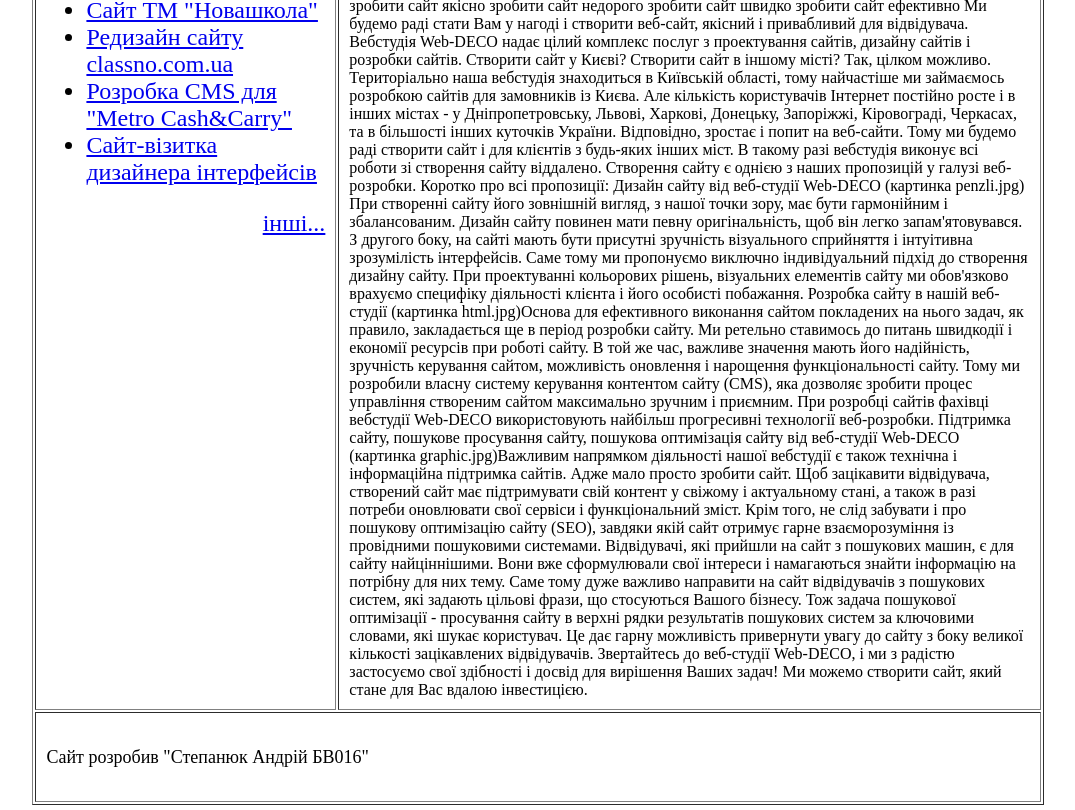
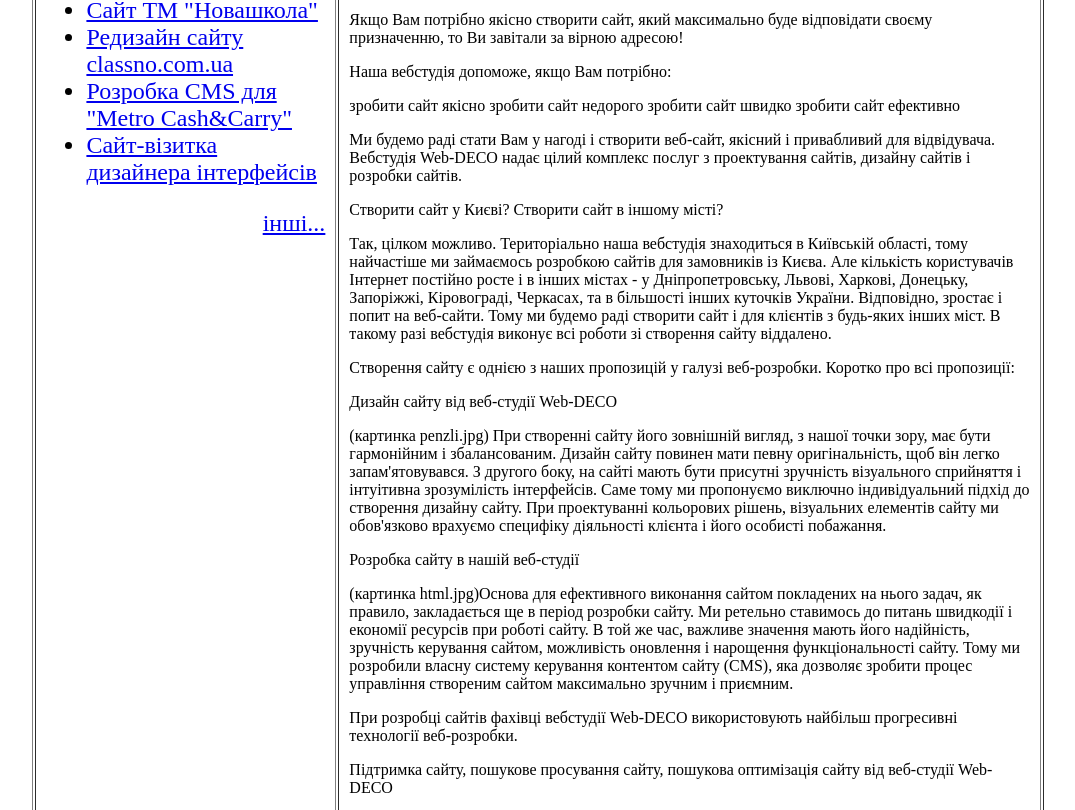
Before and after one commit to Bartumeys1/Bartumeys1.Github.io, a plain HTML site: page Index.html in a window 1280 px wide. Shown: the part 348-1158 px from the top of the page, without its empty margins (102-1177 px from the left). Drawn offline with Linux system fonts and the light colour scheme.

Commit message:
13 - formating text

```diff
--- a/Index.html
+++ b/Index.html
@@ -40,41 +40,28 @@
 				</font>
 			</td>
 			<td  width="70%">
-Зробити сайт з нами легко
-   Створення власного сайту - це не тільки прерогатива великого бізнесу. Інтернет відкриває широкі можливості в першу чергу для малого бізнесу, для приватної підприємницької ініціативи. Адже, при започаткуванні власної справи розробка сайту потребує зовсім невеликих інвестицій, у порівнянні з іншими видами витрат. Створити сайт, в більшості випадків - це значно дешевше, наприклад, ніж оренда офісу, чи витрати на зарплату працівників.
-
-Якщо Вам потрібно якісно створити сайт, який максимально буде відповідати своєму призначенню, то Ви завітали за вірною адресою!
-
-Наша вебстудія допоможе, якщо Вам потрібно:
-
+<p>Зробити сайт з нами легко</p>
+<p> Створення власного сайту - це не тільки прерогатива великого бізнесу. Інтернет відкриває широкі можливості в першу чергу для малого бізнесу, для приватної підприємницької ініціативи. Адже, при започаткуванні власної справи розробка сайту потребує зовсім невеликих інвестицій, у порівнянні з іншими видами витрат. Створити сайт, в більшості випадків - це значно дешевше, наприклад, ніж оренда офісу, чи витрати на зарплату працівників.</p>
+<p> Якщо Вам потрібно якісно створити сайт, який максимально буде відповідати своєму призначенню, то Ви завітали за вірною адресою!</p>
+<p>Наша вебстудія допоможе, якщо Вам потрібно:</p>
+<p>
     зробити сайт якісно
     зробити сайт недорого
     зробити сайт швидко
     зробити сайт ефективно
-
-Ми будемо раді стати Вам у нагоді і створити веб-сайт, якісний і привабливий для відвідувача. Вебстудія Web-DECO надає цілий комплекс послуг з проектування сайтів, дизайну сайтів і розробки сайтів.
-
-Створити сайт у Києві? Створити сайт в іншому місті?
-
-Так, цілком можливо. Територіально наша вебстудія знаходиться в Київській області, тому найчастіше ми займаємось розробкою сайтів для замовників із Києва. Але кількість користувачів Інтернет постійно росте і в інших містах - у Дніпропетровську, Львові, Харкові, Донецьку, Запоріжжі, Кіровограді, Черкасах, та в більшості інших куточків України. Відповідно, зростає і попит на веб-сайти. Тому ми будемо раді створити сайт і для клієнтів з будь-яких інших міст. В такому разі вебстудія виконує всі роботи зі створення сайту віддалено.
-
-Створення сайту є однією з наших пропозицій у галузі веб-розробки. Коротко про всі пропозиції:
-
-Дизайн сайту від веб-студії Web-DECO
-
-(картинка penzli.jpg) При створенні сайту його зовнішній вигляд, з нашої точки зору, має бути гармонійним і збалансованим. Дизайн сайту повинен мати певну оригінальність, щоб він легко запам'ятовувався. З другого боку, на сайті мають бути присутні зручність візуального сприйняття і інтуітивна зрозумілість інтерфейсів. Саме тому ми пропонуємо виключно індивідуальний підхід до створення дизайну сайту. При проектуванні кольорових рішень, візуальних елементів сайту ми обов'язково врахуємо специфіку діяльності клієнта і його особисті побажання.
-
-Розробка сайту в нашій веб-студії
-
-(картинка html.jpg)Основа для ефективного виконання сайтом покладених на нього задач, як правило, закладається ще в період розробки сайту. Ми ретельно ставимось до питань швидкодії і економії ресурсів при роботі сайту. В той же час, важливе значення мають його надійність, зручність керування сайтом, можливість оновлення і нарощення функціональності сайту. Тому ми розробили власну систему керування контентом сайту (CMS), яка дозволяє зробити процес управління створеним сайтом максимально зручним і приємним.
-
-При розробці cайтів фахівці вебстудії Web-DECO використовують найбільш прогресивні технології веб-розробки.
-
-Підтримка сайту, пошукове просування сайту, пошукова оптимізація сайту від веб-студії Web-DECO
-
-(картинка graphic.jpg)Важливим напрямком діяльності нашої вебстудії є також технічна і інформаційна підтримка сайтів. Адже мало просто зробити сайт. Щоб зацікавити відвідувача, створений сайт має підтримувати свій контент у свіжому і актуальному стані, а також в разі потреби оновлювати свої сервіси і функціональний зміст. Крім того, не слід забувати і про пошукову оптимізацію сайту (SEO), завдяки якій сайт отримує гарне взаєморозуміння із провідними пошуковими системами. Відвідувачі, які прийшли на сайт з пошукових машин, є для сайту найціннішими. Вони вже сформулювали свої інтереси і намагаються знайти інформацію на потрібну для них тему. Саме тому дуже важливо направити на сайт відвідувачів з пошукових систем, які задають цільові фрази, що стосуються Вашого бізнесу. Тож задача пошукової оптимізації - просування сайту в верхні рядки результатів пошукових систем за ключовими словами, які шукає користувач. Це дає гарну можливість привернути увагу до сайту з боку великої кількості зацікавлених відвідувачів.
-
-Звертайтесь до веб-студії Web-DECO, і ми з радістю застосуємо свої здібності і досвід для вирішення Ваших задач! Ми можемо створити сайт, який стане для Вас вдалою інвестицією.
+</p>
+<p>Ми будемо раді стати Вам у нагоді і створити веб-сайт, якісний і привабливий для відвідувача. Вебстудія Web-DECO надає цілий комплекс послуг з проектування сайтів, дизайну сайтів і розробки сайтів.</p>
+<p>Створити сайт у Києві? Створити сайт в іншому місті?</p>
+<p>Так, цілком можливо. Територіально наша вебстудія знаходиться в Київській області, тому найчастіше ми займаємось розробкою сайтів для замовників із Києва. Але кількість користувачів Інтернет постійно росте і в інших містах - у Дніпропетровську, Львові, Харкові, Донецьку, Запоріжжі, Кіровограді, Черкасах, та в більшості інших куточків України. Відповідно, зростає і попит на веб-сайти. Тому ми будемо раді створити сайт і для клієнтів з будь-яких інших міст. В такому разі вебстудія виконує всі роботи зі створення сайту віддалено.</p>
+<p>Створення сайту є однією з наших пропозицій у галузі веб-розробки. Коротко про всі пропозиції:</p>
+<p>Дизайн сайту від веб-студії Web-DECO</p>
+<p>(картинка penzli.jpg) При створенні сайту його зовнішній вигляд, з нашої точки зору, має бути гармонійним і збалансованим. Дизайн сайту повинен мати певну оригінальність, щоб він легко запам'ятовувався. З другого боку, на сайті мають бути присутні зручність візуального сприйняття і інтуітивна зрозумілість інтерфейсів. Саме тому ми пропонуємо виключно індивідуальний підхід до створення дизайну сайту. При проектуванні кольорових рішень, візуальних елементів сайту ми обов'язково врахуємо специфіку діяльності клієнта і його особисті побажання.</p>
+<p>Розробка сайту в нашій веб-студії</p>
+<p>(картинка html.jpg)Основа для ефективного виконання сайтом покладених на нього задач, як правило, закладається ще в період розробки сайту. Ми ретельно ставимось до питань швидкодії і економії ресурсів при роботі сайту. В той же час, важливе значення мають його надійність, зручність керування сайтом, можливість оновлення і нарощення функціональності сайту. Тому ми розробили власну систему керування контентом сайту (CMS), яка дозволяє зробити процес управління створеним сайтом максимально зручним і приємним.</p>
+<p>При розробці cайтів фахівці вебстудії Web-DECO використовують найбільш прогресивні технології веб-розробки.</p>
+<p>Підтримка сайту, пошукове просування сайту, пошукова оптимізація сайту від веб-студії Web-DECO</p>
+<p>(картинка graphic.jpg)Важливим напрямком діяльності нашої вебстудії є також технічна і інформаційна підтримка сайтів. Адже мало просто зробити сайт. Щоб зацікавити відвідувача, створений сайт має підтримувати свій контент у свіжому і актуальному стані, а також в разі потреби оновлювати свої сервіси і функціональний зміст. Крім того, не слід забувати і про пошукову оптимізацію сайту (SEO), завдяки якій сайт отримує гарне взаєморозуміння із провідними пошуковими системами. Відвідувачі, які прийшли на сайт з пошукових машин, є для сайту найціннішими. Вони вже сформулювали свої інтереси і намагаються знайти інформацію на потрібну для них тему. Саме тому дуже важливо направити на сайт відвідувачів з пошукових систем, які задають цільові фрази, що стосуються Вашого бізнесу. Тож задача пошукової оптимізації - просування сайту в верхні рядки результатів пошукових систем за ключовими словами, які шукає користувач. Це дає гарну можливість привернути увагу до сайту з боку великої кількості зацікавлених відвідувачів.</p>
+<p>Звертайтесь до веб-студії Web-DECO, і ми з радістю застосуємо свої здібності і досвід для вирішення Ваших задач! Ми можемо створити сайт, який стане для Вас вдалою інвестицією.</p>
 </td>
 		</tr>
 		<tr>
```
